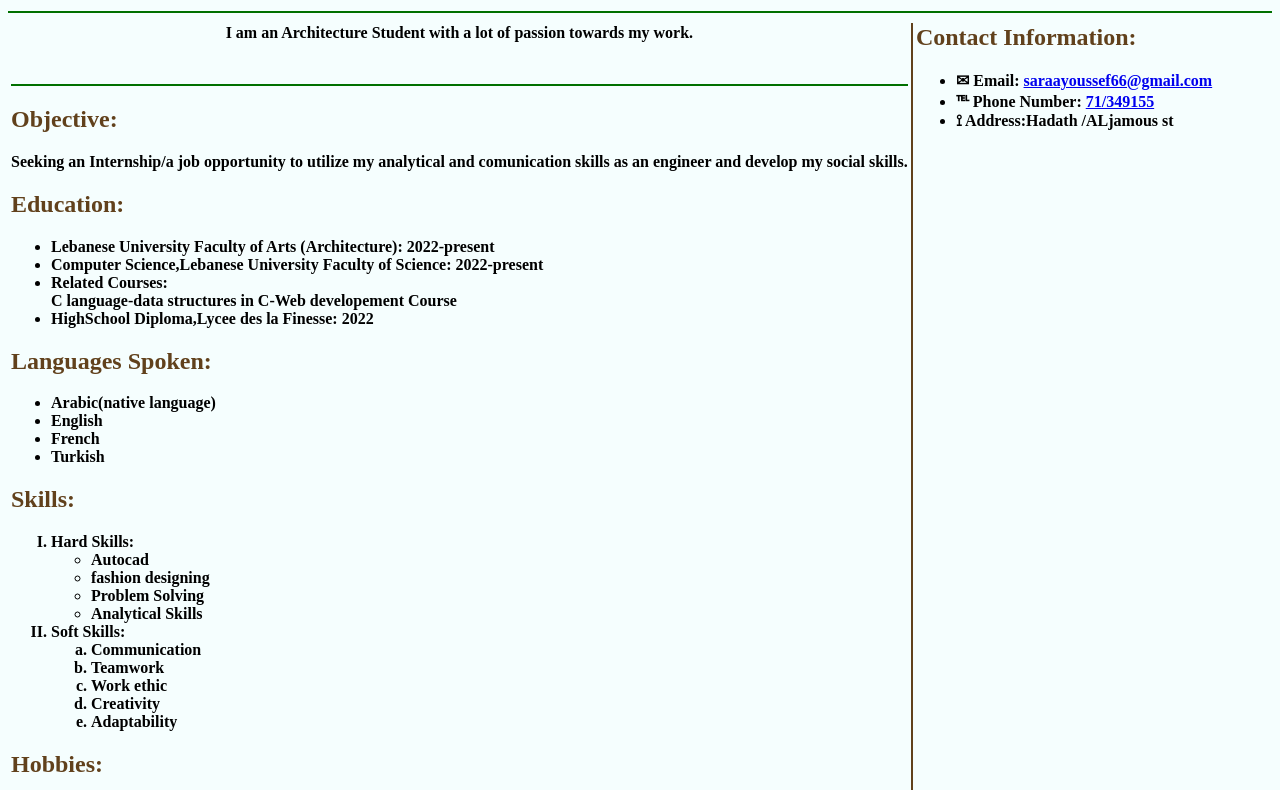
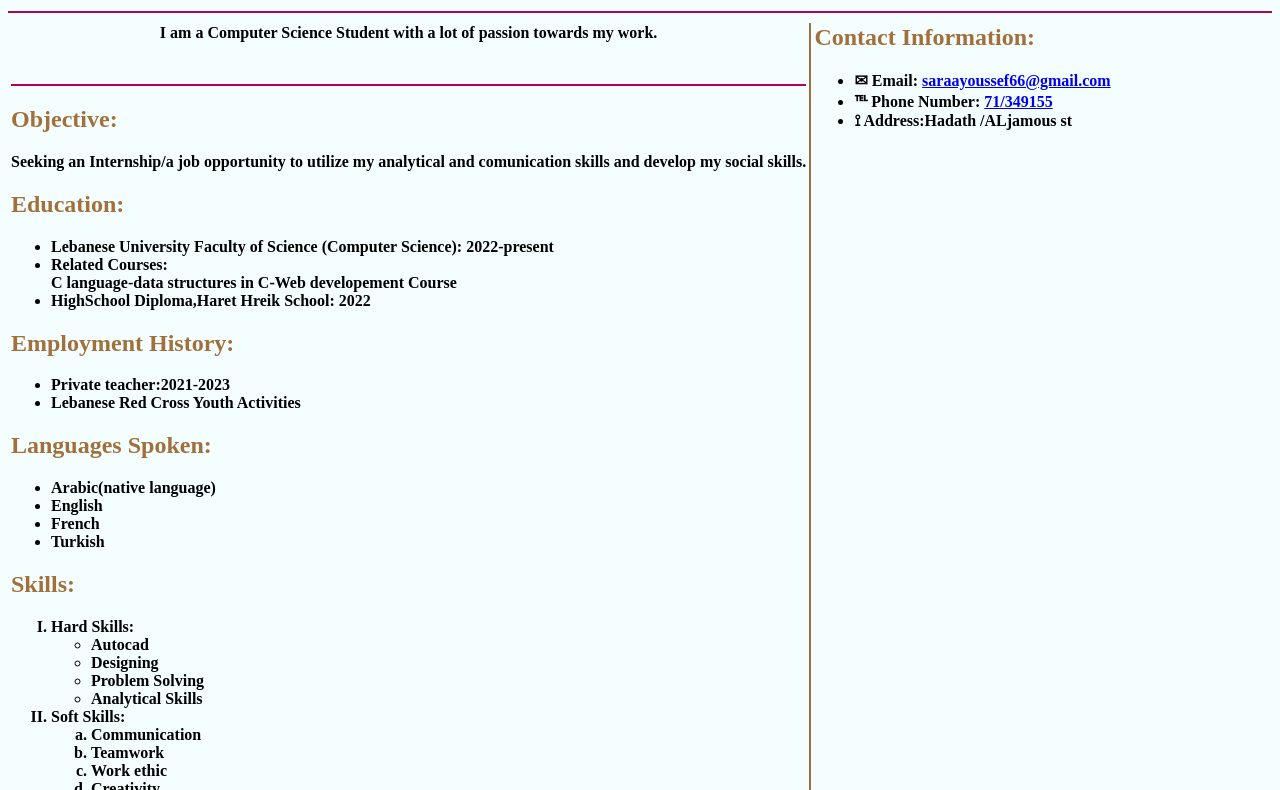
Before and after one commit to nourali1/Sarah-CV, a plain HTML site: page index.html in a window 1280 px wide. Shown: the part 155-945 px from the top of the page. Drawn offline with Linux system fonts and the light colour scheme.

Commit message:
Add files via upload

```diff
--- a/index.html
+++ b/index.html
@@ -5,12 +5,12 @@
     <title>Sarah Youssef's CV</title>
   </head>
   <body style="background-color: rgb(245, 254, 254);" width="device-width">
-    <span style="background-color: rgb(97, 65, 28);">
-    <table cellspacing="0" style="background-color: rgb(97, 65, 28)" width="device-width">
+    <span style="background-color: rgb(160, 113, 60);">
+    <table cellspacing="0" style="background-color: rgb(160, 113, 60)" width="device-width">
       <tbody><tr>
         <th width="1200" style="color: rgb(255, 255, 255);" align="left" valign="center">
           <h1>Sarah Youssef</h1>
-          <ins><i>Architecture Student</i></ins>
+          <ins><i>Computer Science Student</i></ins>
         </th>
         <th>
           <img src="WhatsApp Image 2023-07-01 at 12.32.42.jpeg" height="130" width="120" alt="" style="border-radius: 50% " >
@@ -20,26 +20,22 @@
     </tbody></table>
   </span>
     <br>
-    <hr color="rgb(97, 65, 28)" size="2"><table>
+    <hr color="rgb(160, 113, 60)" size="2"><table>
       <tbody><tr><th align="left">
         <p align="center">
-          I am an Architecture Student with a lot of passion towards my work.
+          I am a Computer Science Student with a lot of passion towards my work.
         </p>
         <br>
-        <hr color="rgb(97, 65, 28)"  size="2">
-        <h2 style="color: rgb(97, 65, 28)">Objective:</h2>
+        <hr color="rgb(160, 113, 60)"  size="2">
+        <h2 style="color: rgb(160, 113, 60)">Objective:</h2>
         <p>
           Seeking an Internship/a job opportunity to utilize my analytical and
-          comunication skills as an engineer and develop my social skills.
+          comunication skills and develop my social skills.
         </p>
-        <h2 style="color: rgb(97, 65, 28)">Education:</h2>
+        <h2 style="color: rgb(160, 113, 60)">Education:</h2>
         <ul>
           <li>
-            Lebanese University Faculty of Arts (Architecture):
-            2022-present
-          </li>
-          <li>
-            Computer Science,Lebanese University Faculty of Science:
+            Lebanese University Faculty of Science  (Computer Science):
             2022-present
           </li>
           <li>
@@ -47,22 +43,27 @@
             <br>
             C language-data structures in C-Web developement Course
           </li>
-          <li>HighSchool Diploma,Lycee des la Finesse: 2022</li>
+          <li>HighSchool Diploma,Haret Hreik School: 2022</li>
         </ul>
-        <h2 style="color: rgb(97, 65, 28)">Languages Spoken:</h2>
+        <h2 style="color: rgb(160, 113, 60)">Employment History:</h2>
+        <ul>
+          <li>Private teacher:2021-2023</li>
+          <li>Lebanese Red Cross Youth Activities</li>
+        </ul>
+        <h2 style="color: rgb(160, 113, 60)">Languages Spoken:</h2>
         <ul>
           <li>Arabic(native language)</li>
           <li>English</li>
           <li>French</li>
           <li>Turkish</li>
         </ul>
-        <h2 style="color: rgb(97, 65, 28)">Skills:</h2>
+        <h2 style="color: rgb(160, 113, 60)">Skills:</h2>
         <ol type="I">
           <li>
             Hard Skills:
             <ul>
               <li>Autocad</li>
-              <li>fashion designing</li>
+              <li>Designing</li>
               <li>Problem Solving</li>
               <li>Analytical Skills</li>
             </ul>
@@ -78,7 +79,7 @@
             </ol>
           </li>
         </ol>
-        <h2 style="color: rgb(97, 65, 28)">Hobbies:</h2>
+        <h2 style="color: rgb(160, 113, 60)">Hobbies:</h2>
         <ol type="1">
           <li>Learning new Languages</li>
           <li>Going to the gym</li>
@@ -87,9 +88,9 @@
         </ol>
       </th>
 
-      <th width="0.2" style="background-color: rgb(97, 65, 28)"></th>
+      <th width="0.2" style="background-color: rgb(160, 113, 60)"></th>
       <th valign="top" align="left">
-        <h2 style="color: rgb(97, 65, 28)" align="left">Contact Information:</h2>
+        <h2 style="color: rgb(160, 113, 60)" align="left">Contact Information:</h2>
         <ul>
           <li>
             ✉ Email:
```
